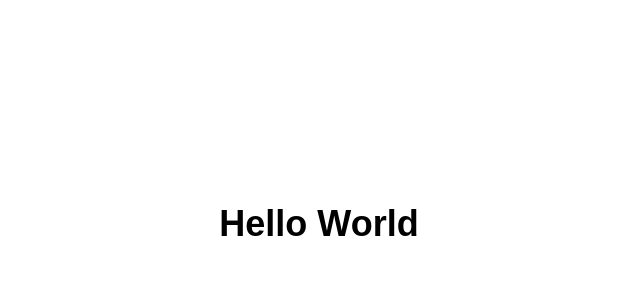
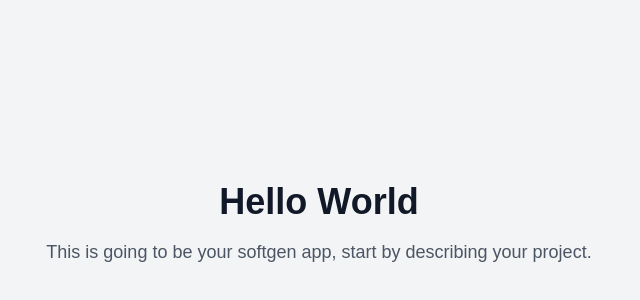
Before and after one commit to Softgen-Labs/softgen-ts-firebase-starter, a Next.js app: page / in a window 1280 px wide. Shown: the part 176-476 px from the top of the page, without its empty margins (321-961 px from the left). Built offline with nearby package versions, Linux system fonts and the light colour scheme.

Commit message:
add 404 & new index.tsx style

```diff
--- /dev/null
+++ b/src/pages/404.tsx
@@ -0,0 +1,28 @@
+import React from 'react'
+import Head from 'next/head'
+import Link from 'next/link'
+import { Button } from "@/components/ui/button"
+
+export default function NotFound() {
+  return (
+    <>
+      <Head>
+        <title>404 - Page Not Found</title>
+        <meta name="description" content="Page not found" />
+        <link rel="icon" href="/favicon.ico" />
+      </Head>
+
+      <main className="min-h-screen bg-gray-100 flex items-center justify-center">
+        <div className="text-center space-y-4">
+          <h1 className="text-4xl font-bold text-gray-900">404</h1>
+          <p className="text-lg text-gray-600">Sorry, we couldn't find the page you requested. This page may have been moved, deleted, or never existed.</p>
+          <Button asChild>
+            <Link href="/">
+              Return to home page
+            </Link>
+          </Button>
+        </div>
+      </main>
+    </>
+  )
+}
--- a/src/pages/index.tsx
+++ b/src/pages/index.tsx
@@ -1,3 +1,4 @@
+import React from 'react'
 import Head from 'next/head'
 
 export default function Home() {
@@ -5,12 +6,15 @@ export default function Home() {
     <>
       <Head>
         <title>Hello World</title>
-        <meta name="description" content="A simple Hello World page" />
+        <meta name="description" content="Welcome to my app" />
         <link rel="icon" href="/favicon.ico" />
       </Head>
 
-      <main className="flex items-center justify-center min-h-screen">
-        <h1 className="text-4xl font-bold">Hello World</h1>
+      <main className="min-h-screen bg-gray-100 flex items-center justify-center">
+        <div className="text-center space-y-4">
+          <h1 className="text-4xl font-bold text-gray-900">Hello World</h1>
+          <p className="text-lg text-gray-600">This is going to be your softgen app, start by describing your project.</p>
+        </div>
       </main>
     </>
   )
```
Also changed, not shown: 2 other files (tests, documents, lock files or other folders).
